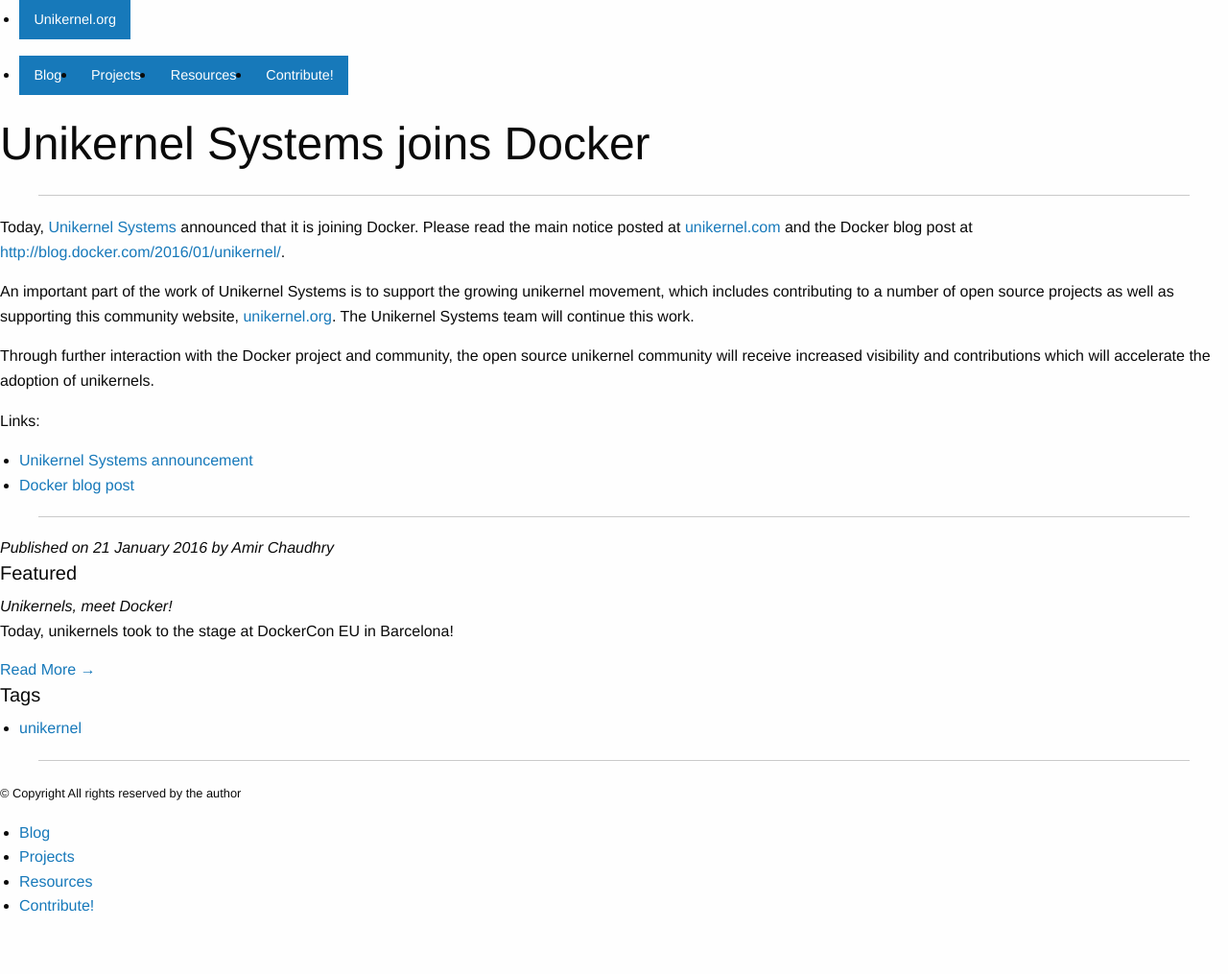
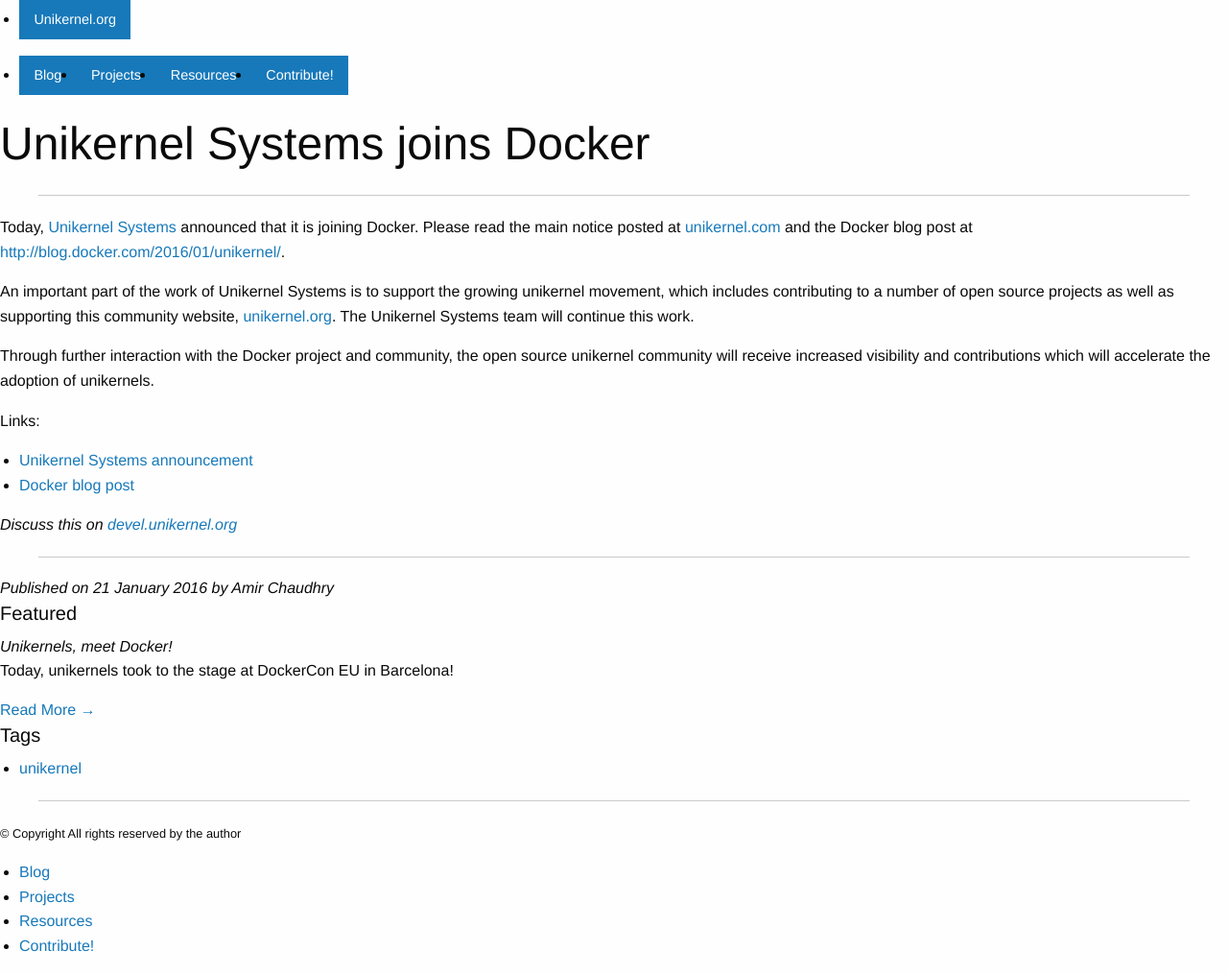
Before and after one commit to Unikernel-Systems/unikernel.org, a Jekyll site: the page built from blog/_posts/2016-01-21-uniks-joins-docker.md, in a window 1280 px wide. Shown: the whole page at 96% size. Built offline with Jekyll 4.4.1, drawn with Linux system fonts in a browser that asks for light colours; nearby versions of some CDN libraries; library files that are not in the unit come from our copies; before the commit the page ends 973 px from its top, so only the background shows below that.

Commit message:
add discourse link

```diff
--- a/blog/_posts/2016-01-21-uniks-joins-docker.md
+++ b/blog/_posts/2016-01-21-uniks-joins-docker.md
@@ -33,6 +33,8 @@
 - [Unikernel Systems announcement][uniks2]
 - [Docker blog post][docker-pr]
 
+*Discuss this on [devel.unikernel.org](https://devel.unikernel.org/t/unikernel-systems-joins-docker/71)*
+
 [uniks]: http://unikernel.com
 [uniks2]: http://unikernel.com#technology
 [docker-pr]: http://blog.docker.com/2016/01/unikernel/
```
